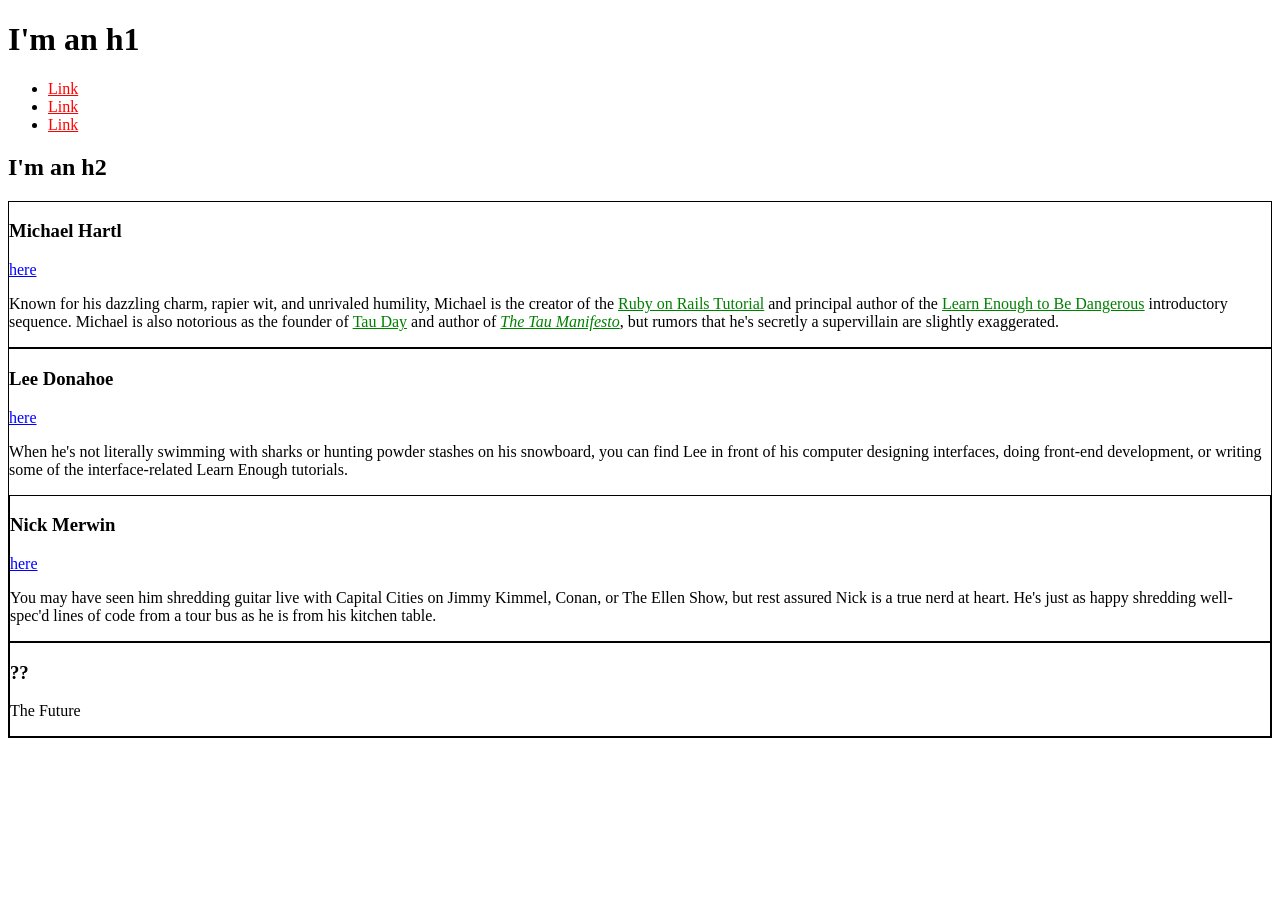
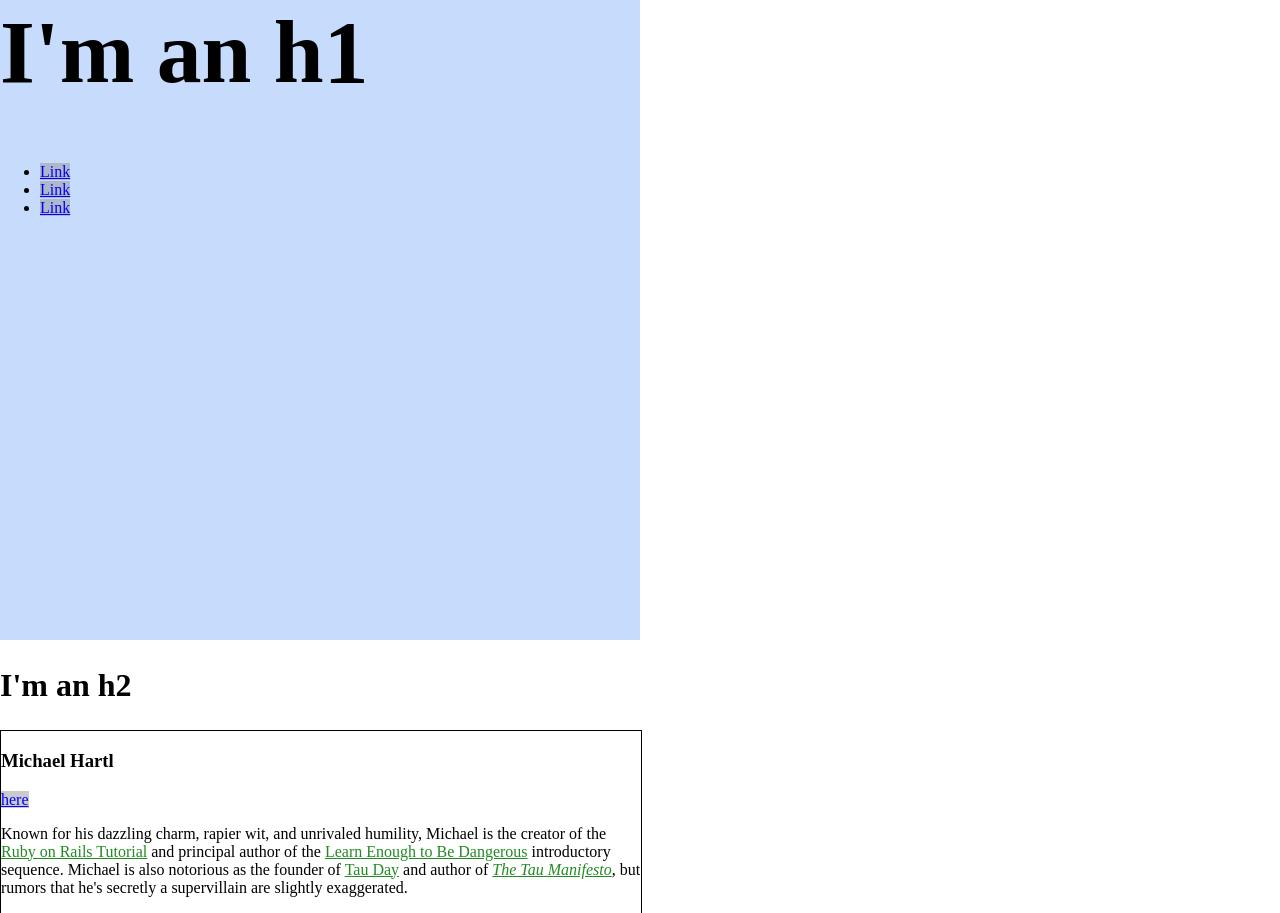
Before and after one commit to timdennis58/timdennis.github.io, a plain HTML site: page index.html in a window 1280 px wide. Shown: the top 913 px of the page. Before the commit the page ends 800 px from the top, so only its background shows below. Drawn offline with Linux system fonts and the light colour scheme.

Commit message:
more css

```diff
--- a/index.html
+++ b/index.html
@@ -5,22 +5,54 @@
     <meta charset="utf-8">
 
 <style>
+
+
 /* GLOBAL STYLES */
+ html, body {
+   margin: 0;
+   padding: 0;
+ }
+ h1 {
+   font-size: 7vw;
+   margin-top: 0;
+ }
   a {
     color: red;
   }
+ h2  {
+  font-size: 2em;
+ }
 
+ /* HERO STYLES */
+ .full-hero {
+   background-color: #c7dbfc;
+   height: 50vw;
+   width: 50vw;
+
+ }
 /* SOCIAL STYLES */
   .social-link {
+    background: rgba(150, 150, 150, 0.50);
     color: blue;
   }
 /* BIO STYLES */
+  .bio-copy{
+    font-size: 1em;
+  }
+  .bio-wrapper{
+    font-size: 24px;
+  }
+
   .bio-box {
-    border: 1px solid black;
+    /* padding: 20px; */
+    font-size: 1rem;
+    border: 1px solid #000;
+    width: 50%;
+
     }
 
   .bio-copy a {
-    color: green;
+    color: #228B22;
   }
 
 
@@ -30,19 +62,22 @@
 
   </head>
   <body>
+   <div class="full-hero hero-home">
       <h1>I'm an h1</h1>
       <ul>
         <li>
-          <a href="https://example.com/">Link</a>
+          <a class="social-link" href="https://example.com/">Link</a>
         </li>
         <li>
-          <a href="https://example.com/">Link</a>
+          <a class="social-link" href="https://example.com/">Link</a>
         </li>
         <li>
-          <a href="https://example.com/">Link</a>
+          <a class="social-link"  href="https://example.com/">Link</a>
         </li>
-      </ul>
+    </ul>
+  </div>
       <h2>I'm an h2</h2>
+  <div class="bio-wrapper">
     <div class="bio-box">
     <h3>Michael Hartl</h3>
     <a href="https://twitter.com/mhartl" class="social-link">here</a>
@@ -73,8 +108,8 @@
           interface-related Learn Enough tutorials.
         </p>
       </div>
-    <div>
-    <div class="bio-box">
+    </div>
+  <div class="bio-box">
     <h3>Nick Merwin</h3>
     <a href="https://twitter.com/nickmerwin" class="social-link">here</a>
      <div class="bio-copy">
@@ -86,12 +121,12 @@
         </p>
     </div>
   </div>
-      <div class="bio-box">
+    <div class="bio-box">
         <h3>??</h3>
         <p>
           The Future
         </p>
       </div>
-    </body>
-  </html>
+    </div>
+  </body>
 </html>
```
